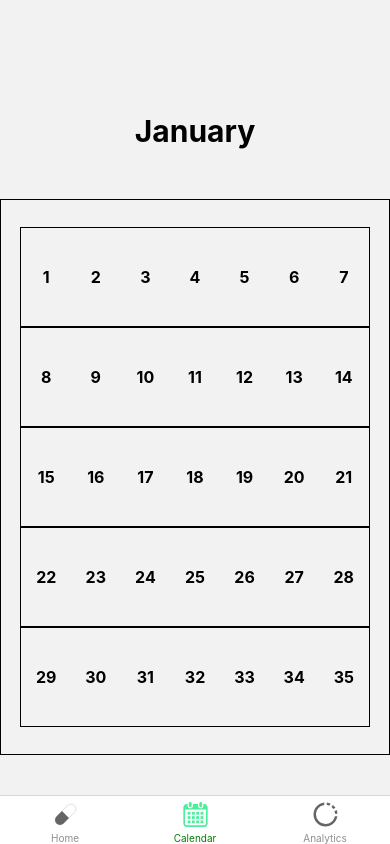
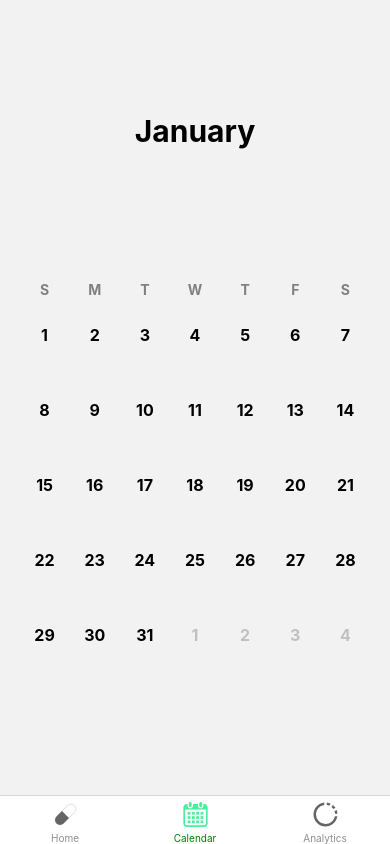
Before and after one commit to SamBehm/med-track, a React Native app: screen /Calendar in a window 390 px wide. Built offline with nearby package versions, Linux system fonts and the light colour scheme.

Commit message:
added some basic styling, as well as dummy dates for dates in previous and next month to align dates with day of the week

```diff
--- a/components/MonthView.js
+++ b/components/MonthView.js
@@ -26,6 +26,19 @@ class MonthView extends Component {
 
                 return (
                         <View style={styles.container}>
+                                <View style={[styles.row, {
+                                        maxHeight: 15,
+                                        minHeight: 15,
+
+                                }]}>
+                                        <Text style={styles.weekHeaderText}>S</Text>
+                                        <Text style={styles.weekHeaderText}>M</Text>
+                                        <Text style={styles.weekHeaderText}>T</Text>
+                                        <Text style={styles.weekHeaderText}>W</Text>
+                                        <Text style={styles.weekHeaderText}>T</Text>
+                                        <Text style={styles.weekHeaderText}>F</Text>
+                                        <Text style={styles.weekHeaderText}>S</Text>
+                                </View>
                                 {this._createDays()}
                         </View>
                 );
@@ -39,7 +52,10 @@ class MonthView extends Component {
                 let rows = [];
                 let maxNumColumns = 7;
                 let numRows = Math.ceil(numDays / maxNumColumns);
-                let lastRowNumColumns = numDays - ((numRows - 1) * maxNumColumns);
+
+                let date = new Date();
+                date.setFullYear(this.props.year, this.props.month, 1);
+                let offset = date.getDay();
 
                 for (let row = 0; row < numRows; row++) {
 
@@ -47,47 +63,31 @@ class MonthView extends Component {
                         let currentStreak = [];
                         let currentStreakID = 0;
 
-                        for (let col = 0; col < maxNumColumns; col++) {
+                        if (offset > 0) {
+                                let lastMonth = new Date(this.props.year, this.props.month, 0);
+
+                                while (offset != 0) {
+                                        let key = lastMonth.getDate() - (offset - 1);
+                                        days.push(<DayButton key={`lm${key}`} dayNum={key} value={null} style={{ opacity: 0.2 }} />)
+                                        offset--;
+                                }
+                        }
+
+                        for (let col = 0; days.length < maxNumColumns; col++) {
                                 let key = (row * maxNumColumns) + col;
 
-                                let dayButton = (
-                                        <TouchableOpacity
-                                                style={{
-                                                        flex: 1,
-                                                        justifyContent: "center",
-                                                        alignItems: "center"
-                                                }}
-                                                key={key}
-                                        >
-                                                <View style={{
-                                                        flex: 1,
-                                                        justifyContent: "center",
-                                                        alignItems: "center",
-                                                        minWidth: 25,
-                                                        minHeight: 25,
-                                                        maxWidth: 25,
-                                                        maxHeight: 25,
-                                                        borderRadius: 25,
-                                                        backgroundColor: data[key] == null ? 'transparent' : 'green'
-                                                }}>
-                                                        <Text style={{
-                                                                textAlign: "center",
-                                                                fontWeight: "bold",
-                                                                fontSize: 16,
-                                                                color: data[key] == null ? "black" : "white"
-                                                        }}>
-                                                                {key + 1}
-                                                        </Text>
-                                                </View>
-                                        </TouchableOpacity>
-                                )
+                                if (key >= data.length) {
+                                        break;
+                                }
+
+                                let dayButton = (<DayButton key={key} dayNum={key + 1} value={data[key]} />);
 
                                 if (data[key] != null) {
                                         currentStreak.push(dayButton);
                                         continue;
                                 }
 
-                                if (currentStreak.length > 1) {
+                                if (currentStreak.length > 0) {
                                         days.push(
                                                 <View
                                                         style={{
@@ -115,19 +115,20 @@ class MonthView extends Component {
                                         continue;
                                 }
 
-                                if (currentStreak.length == 1) {
-                                        days.push(currentStreak[0]);
-                                        days.push(dayButton);
-                                        currentStreak = [];
-                                        continue;
-                                }
-
                                 days.push(dayButton);
 
                         }
 
+                        if (row == numRows - 1) {
+                                let i = 0;
+                                while (days.length < maxNumColumns) {
+                                        days.push(<DayButton key={`nm${i}`} dayNum={i + 1} value={null} style={{ opacity: 0.2 }} />);
+                                        i++;
+                                }
+                        }
+
                         rows.push(
-                                <View style={[styles.row, { backgroundColor: "transparent" }]} key={row.toString()} >
+                                <View style={styles.row} key={row.toString()} >
                                         {days}
                                 </View >
                         );
@@ -159,6 +160,38 @@ class MonthView extends Component {
         }
 }
 
+function DayButton(props) {
+        return (
+                <TouchableOpacity
+                        style={[{
+                                flex: 1,
+                                justifyContent: "center",
+                                alignItems: "center"
+                        }, props.style]}
+                >
+                        <View style={{
+                                flex: 1,
+                                justifyContent: "center",
+                                alignItems: "center",
+                                minWidth: 25,
+                                minHeight: 25,
+                                maxWidth: 25,
+                                maxHeight: 25,
+                                borderRadius: 25
+                        }}>
+                                <Text style={{
+                                        textAlign: "center",
+                                        fontWeight: "bold",
+                                        fontSize: 16,
+                                        color: props.value == null ? "black" : "white"
+                                }}>
+                                        {props.dayNum}
+                                </Text>
+                        </View>
+                </TouchableOpacity>
+        );
+}
+
 
 const styles = StyleSheet.create({
         container: {
@@ -167,17 +200,21 @@ const styles = StyleSheet.create({
                 maxHeight: "70%",
                 justifyContent: "center",
                 alignItems: "center",
-                borderWidth: 1,
         },
         row: {
                 flexGrow: 1,
                 flexDirection: "row",
                 justifyContent: "center",
                 alignItems: "center",
-                maxHeight: 100,
-                minHeight: 100,
+                maxHeight: 75,
+                minHeight: 75,
                 width: "90%",
-                borderWidth: 1
+        },
+        weekHeaderText: {
+                flex: 1,
+                color: "grey",
+                textAlign: "center",
+                fontWeight: "bold"
         }
 });
 
```
